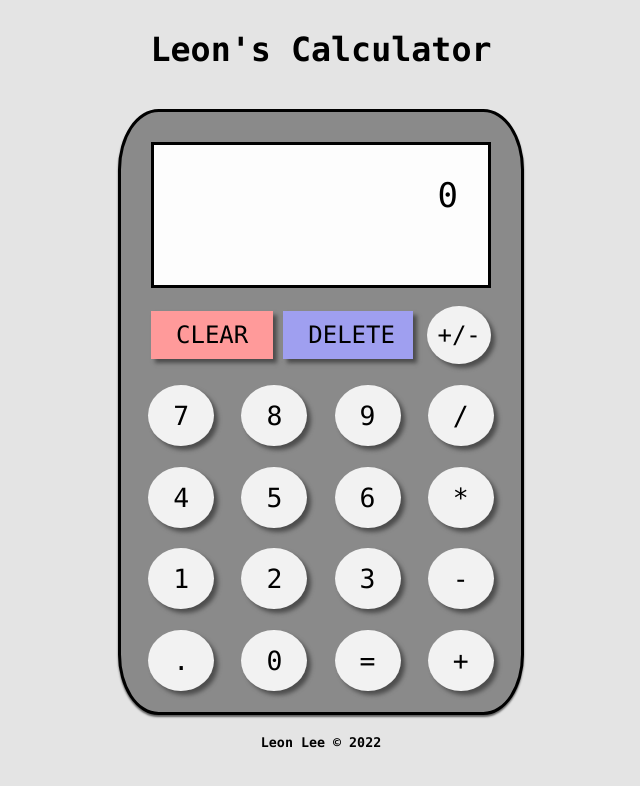
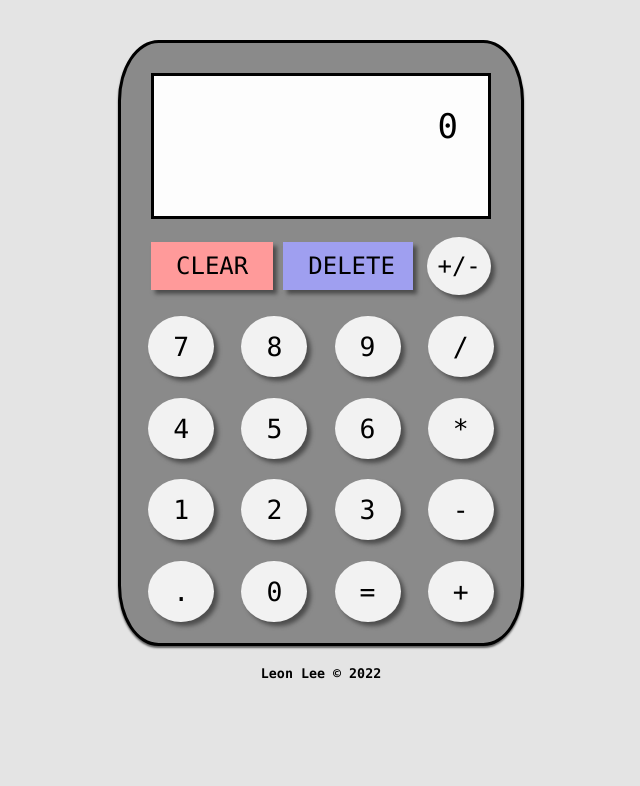
Before and after one commit to leonlee021/calculator, a plain HTML site: page index.html in a window 1280 px wide. Shown: the whole page, without its empty margins (319-959 px from the left). Drawn offline with Linux system fonts and the light colour scheme.

Commit message:
removed heading

```diff
--- a/index.html
+++ b/index.html
@@ -9,7 +9,7 @@
     <link rel="stylesheet" href="style.css">
 </head>
 <body>
-    <h1>Leon's Calculator</h1>
+    <!-- <h1>Leon's Calculator</h1> -->
     <div id = "calculator">
         <div id = "display">0</div>
         <div id = "middlebar">
```
